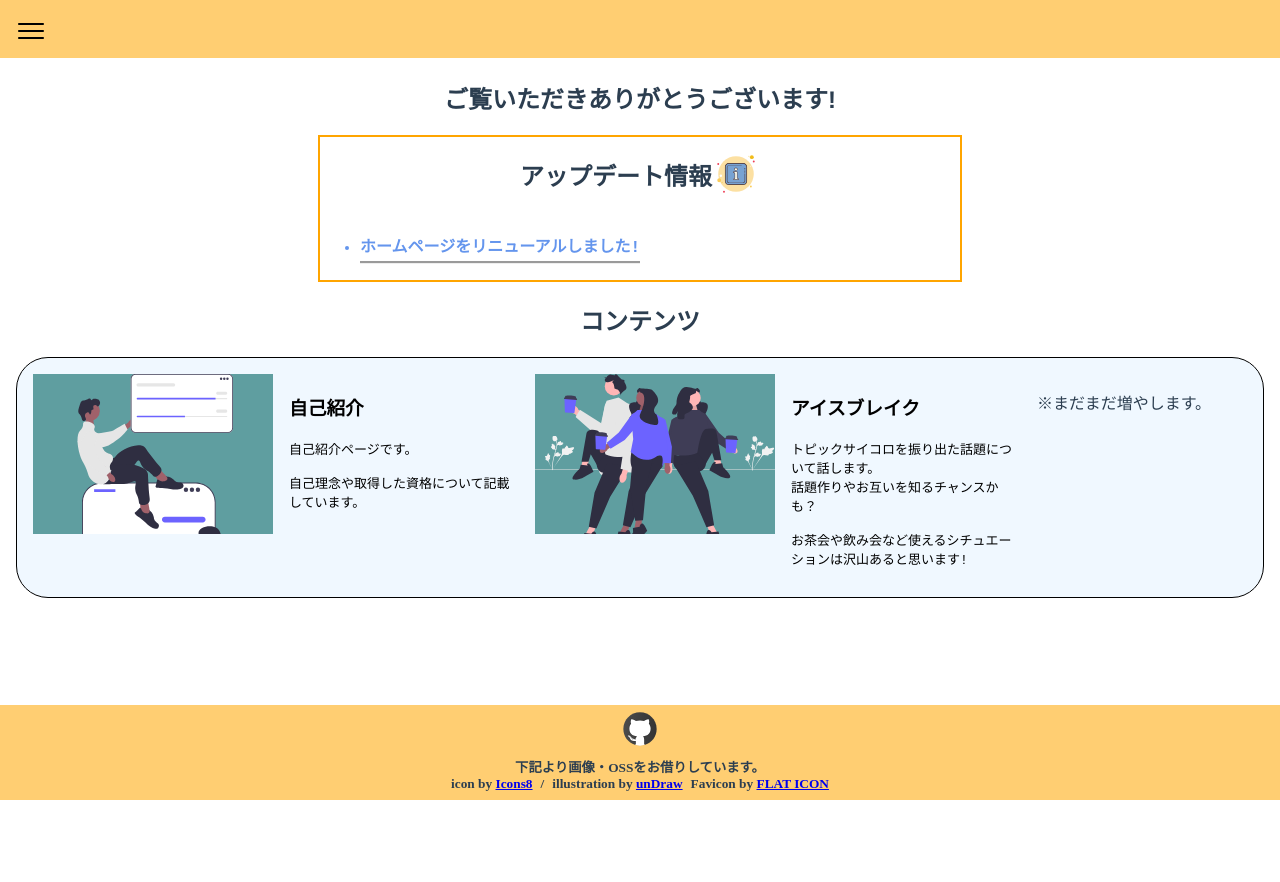
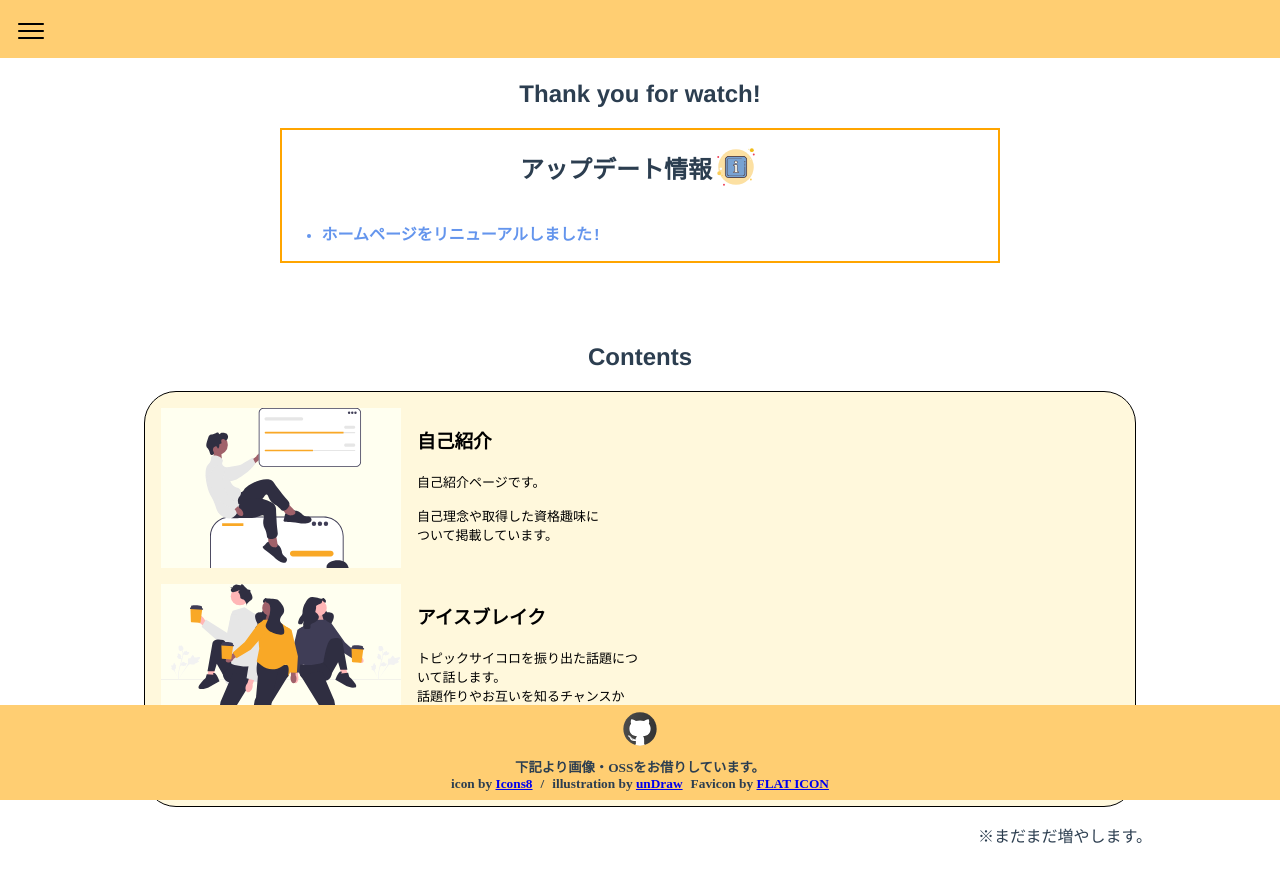
Before and after one commit to bignrn/my.web, a Vue app: page /home in a window 1280 px wide. Shown: the top 882 px of the page. Before the commit the page ends 800 px from the top, so only its background shows below. Built offline with nearby package versions, Linux system fonts and the light colour scheme; a web font is replaced by a local one.

Commit message:
コンテンツ画像変更と、スタイル周り修正

```diff
--- a/src/assets/basic/List/information/contents.json
+++ b/src/assets/basic/List/information/contents.json
@@ -2,7 +2,7 @@
   "infoList": [
     {
       "title": "自己紹介",
-      "message": "自己紹介ページです。\n\n自己理念や取得した資格について記載しています。",
+      "message": "自己紹介ページです。\n\n自己理念や取得した資格趣味に\nついて掲載しています。",
       "pictureUrl": "undraw_team_up_re_84ok.svg",
       "target": "/my-profile-page"
     },
--- a/src/components/index/IndexDetail.vue
+++ b/src/components/index/IndexDetail.vue
@@ -52,7 +52,7 @@ a:hover {
 .img-index-wrap {
   max-height: 10rem;
   overflow: hidden;
-  background-color: cadetblue;
+  background-color: ivory;
 }
 
 .img-index {
--- a/src/components/index/InfoList.vue
+++ b/src/components/index/InfoList.vue
@@ -25,13 +25,14 @@ section {
 }
 
 section.wrap {
-  width: 50%;
+  min-width: 70%;
 }
 
 @media screen and (max-width: 620px) {
   section.wrap {
-    width: 90%;
+    width: 100%;
     font-weight: bold;
+    margin: 0 auto;
   }
 }
 
@@ -47,9 +48,8 @@ ul {
 
 li {
   font-weight: bold;
-  border-bottom-style: groove;
   width: fit-content;
   color: cornflowerblue;
-  padding: 0.3rem 0;
+  padding: 0;
 }
 </style>
--- a/src/views/IndexView.vue
+++ b/src/views/IndexView.vue
@@ -8,13 +8,15 @@ import contents from "../assets/basic/List/information/contents";
 
 <template>
   <article>
-    <h1>ご覧いただきありがとうございます!</h1>
-    <InfoList :updateLists="updateList.updateList" />
-    <h1>コンテンツ</h1>
-    <div class="wrap-detail-list">
-      <IndexDetail v-for="(item, i) in contents.infoList" :to="item.target" :title="item.title" :detail="item.message"
-        :imgUrl="item.pictureUrl" :key="i" />
-      <p>※まだまだ増やします。</p>
+    <div class="index-wrap">
+      <h1>Thank you for watch!</h1>
+      <InfoList :updateLists="updateList.updateList" />
+      <h1>Contents</h1>
+      <div class="wrap-detail-list">
+        <IndexDetail v-for="(item, i) in contents.infoList" :to="item.target" :title="item.title" :detail="item.message"
+          :imgUrl="item.pictureUrl" :key="i" />
+      </div>
+      <p class="add-contents-text">※まだまだ増やします。</p>
     </div>
   </article>
 </template>
@@ -23,6 +25,14 @@ import contents from "../assets/basic/List/information/contents";
 article {
   margin: 5rem auto;
   padding-bottom: 5rem;
+}
+
+.index-wrap {
+  margin: 0 10%;
+}
+
+.index-wrap h1 {
+  margin-top: 5rem;
 }
 
 .wrap-detail-list {
@@ -34,8 +44,12 @@ article {
   gap: 1rem;
   margin: 1rem;
   padding: 1rem;
-  background-color: aliceblue;
+  background-color: cornsilk;
   border: 0.1rem solid black;
   border-radius: 2rem;
 }
+
+.add-contents-text {
+  text-align: right;
+}
 </style>
```
Also changed, not shown: public/image/detail/undraw_coffee_with_friends_3cbj.svg, public/image/detail/undraw_team_up_re_84ok.svg.
